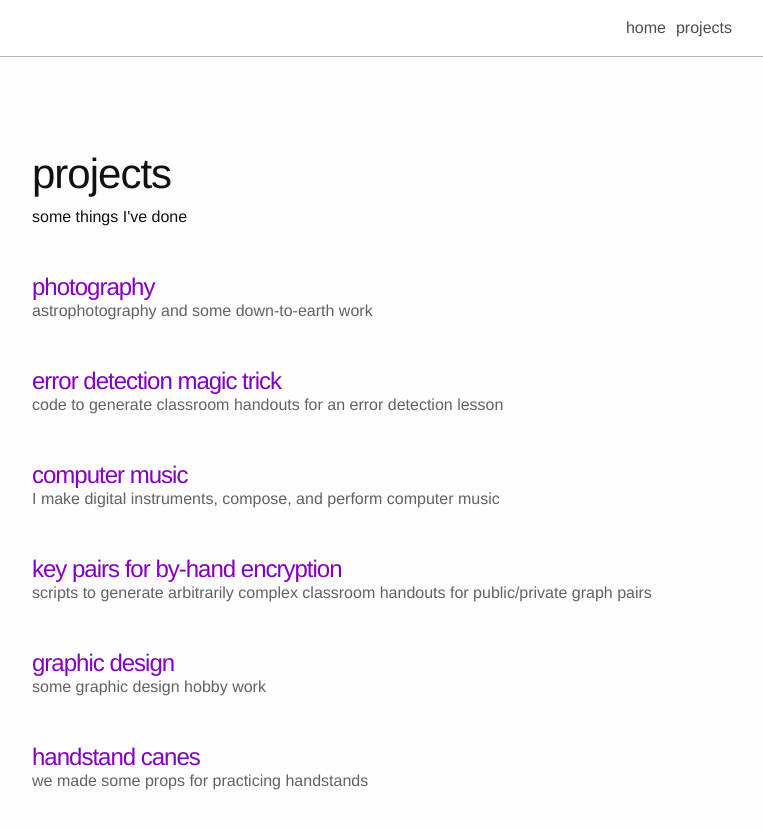
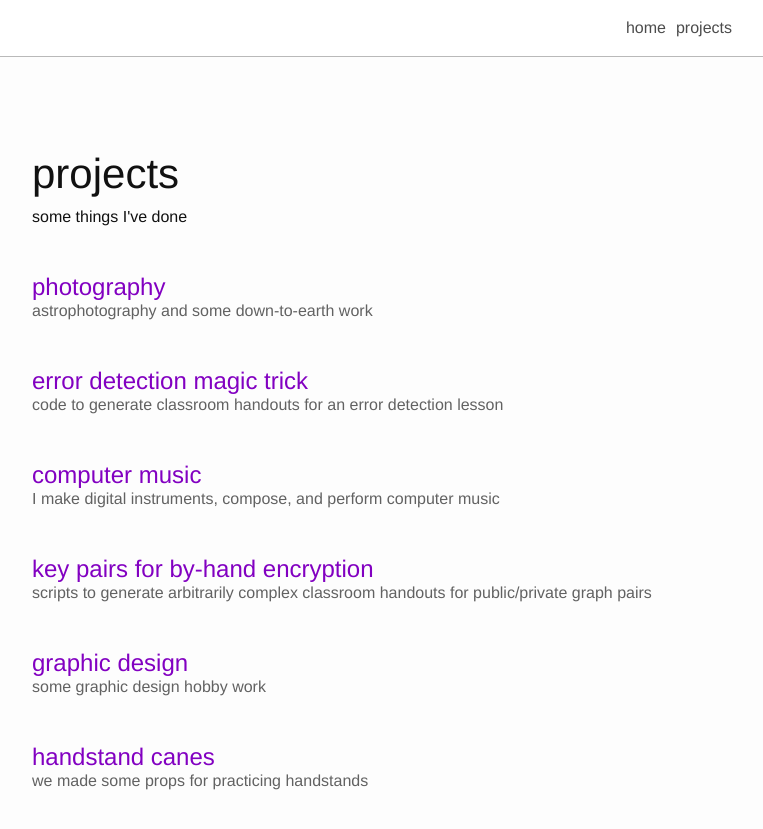
Before and after one commit to meiadvanture/myweb, a Jekyll site: the page built from projects.md, in a window 1280 px wide and 933 px high. Shown: the top 829 px of the window, without its empty margins (258-1021 px from the left). Built offline with Jekyll 4.4.1, drawn with Linux system fonts in a browser that asks for light colours; nearby versions of some CDN libraries.

Commit message:
removed some goofy css

```diff
--- a/_sass/_layout.scss
+++ b/_sass/_layout.scss
@@ -17,7 +17,7 @@
 .site-title {
   font-size: 20px;
   line-height: $nav-height;
-  letter-spacing: -1px;
+  // letter-spacing: -1px;
   margin-bottom: 0;
   &:hover {
     text-decoration: none;
@@ -144,7 +144,7 @@
 }
 .post-title {
   font-size: 42px;
-  letter-spacing: -1px;
+  // letter-spacing: -1px;
   line-height: 1;
   // @include media-query($on-laptop) {
   //   font-size: 36px;
@@ -183,11 +183,11 @@
 /** Project formatting ********************************************/
 .project-title {
   font-size: 24px;
-  letter-spacing: -1px;
+  // letter-spacing: -1px;
   line-height: 1;
-  @include media-query($on-laptop) {
-    font-size: 16px;
-  }
+  // @include media-query($on-laptop) {
+  //   font-size: 16px;
+  // }
 }
 
 
```
